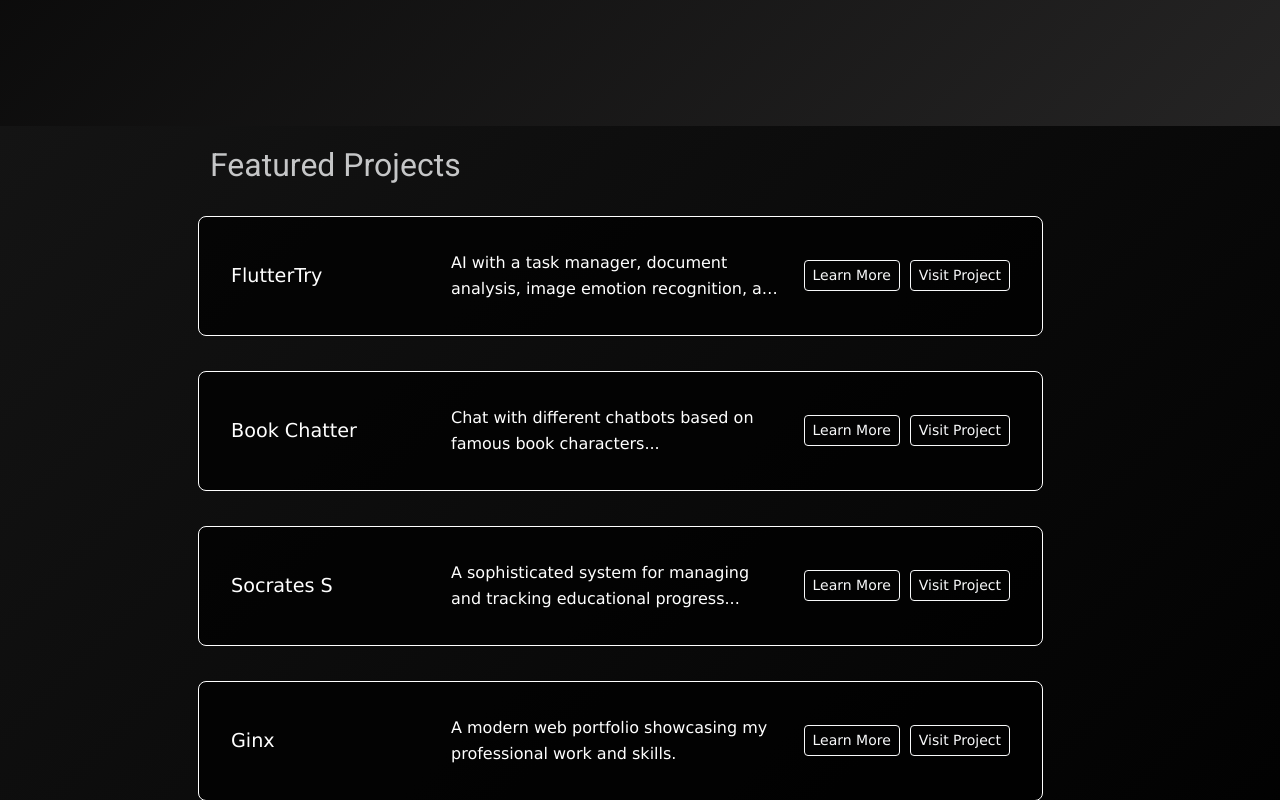
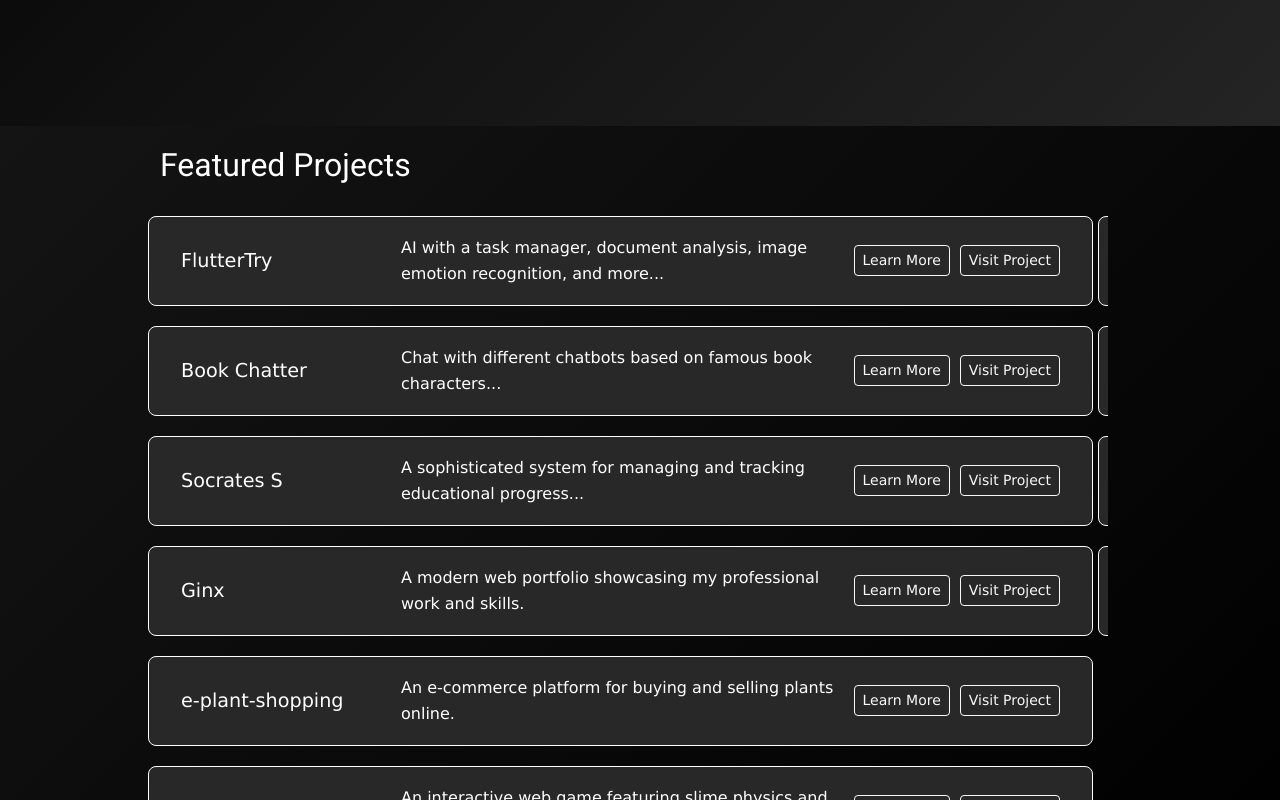
Before and after one commit to sjmiguel8/portfolio, a React (Create React App) app in the folder my-portfolio/: page / in a window 1280 px wide. Shown: the part 820-1620 px from the top of the page. Built offline with nearby package versions, Linux system fonts and the light colour scheme.

Commit message:
reactnative

```diff
--- a/my-portfolio/src/styles/Home.css
+++ b/my-portfolio/src/styles/Home.css
@@ -95,18 +95,19 @@
 
 /* Projects Section Layout */
 .projects-section .container {
-  max-width: 900px;
+  max-width: 1000px;
   width: 90%;
   margin: 0 auto;
   padding: 20px;
+  color: white;
 }
 
 .projects-section .row {
   display: flex;
   flex-direction: column;
-  gap: 20px;
+  gap: 5px;
   width: 100%;
-  max-height: 100vh;
+  max-height: 90vh;
   overflow-y: auto;
   padding-right: 15px;
 }
@@ -114,8 +115,8 @@
 /* Project Cards */
 .project-card {
   width: 100%;
-  height: 120px;
-  background-color: rgba(0, 0, 0, 0.7);
+  height: 90px;
+  background-color: #292828;
   border: 1px solid rgb(255, 255, 255);
   border-radius: 8px;
   transition: all 0.3s ease;
@@ -129,6 +130,7 @@
   align-items: center;
   padding: 15px 20px;
   height: 100%;
+  max-height: 100px;
   color: white;
   font-family: 'Lucida Sans', 'Lucida Sans Regular', 'Lucida Grande', 'Lucida Sans Unicode', Geneva, Verdana, sans-serif;
 
```
